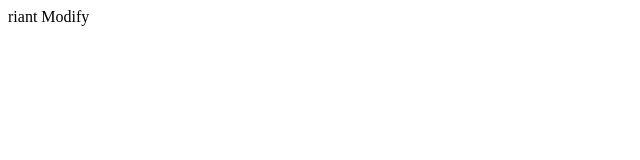
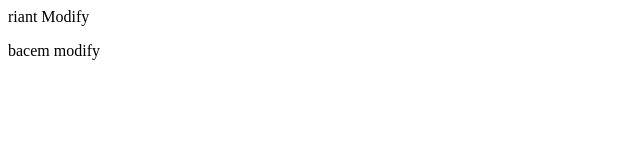
Before and after one commit to rizcitriwahyudi/rizci-git, a plain HTML site: page index.html in a window 1280 px wide. Shown: the full height of the page, 0-640 px from the left. Drawn offline with Linux system fonts and the light colour scheme.

Commit message:
penambahan bacem

```diff
--- a/index.html
+++ b/index.html
@@ -6,5 +6,6 @@
 </head>
 <body>
     <p>riant Modify</p>
+    <p>bacem modify</p>
 </body>
 </html>
```
